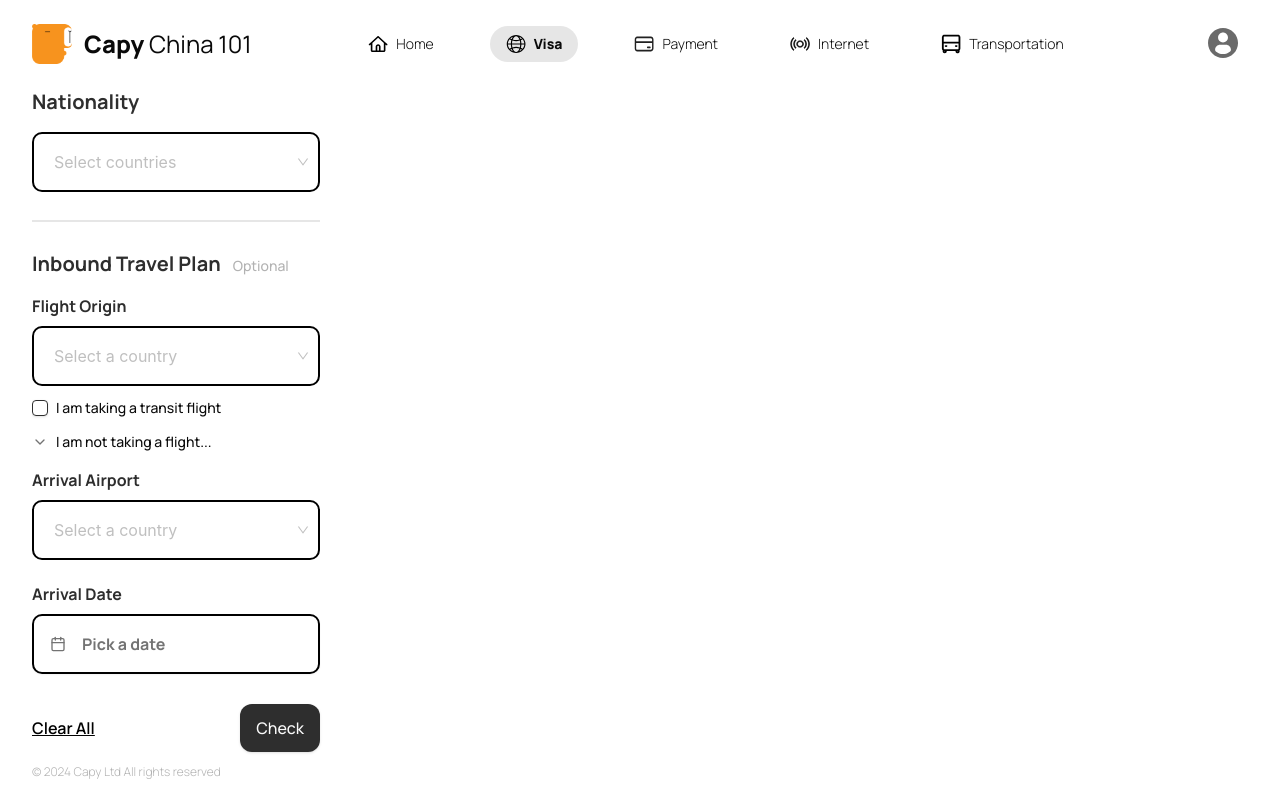
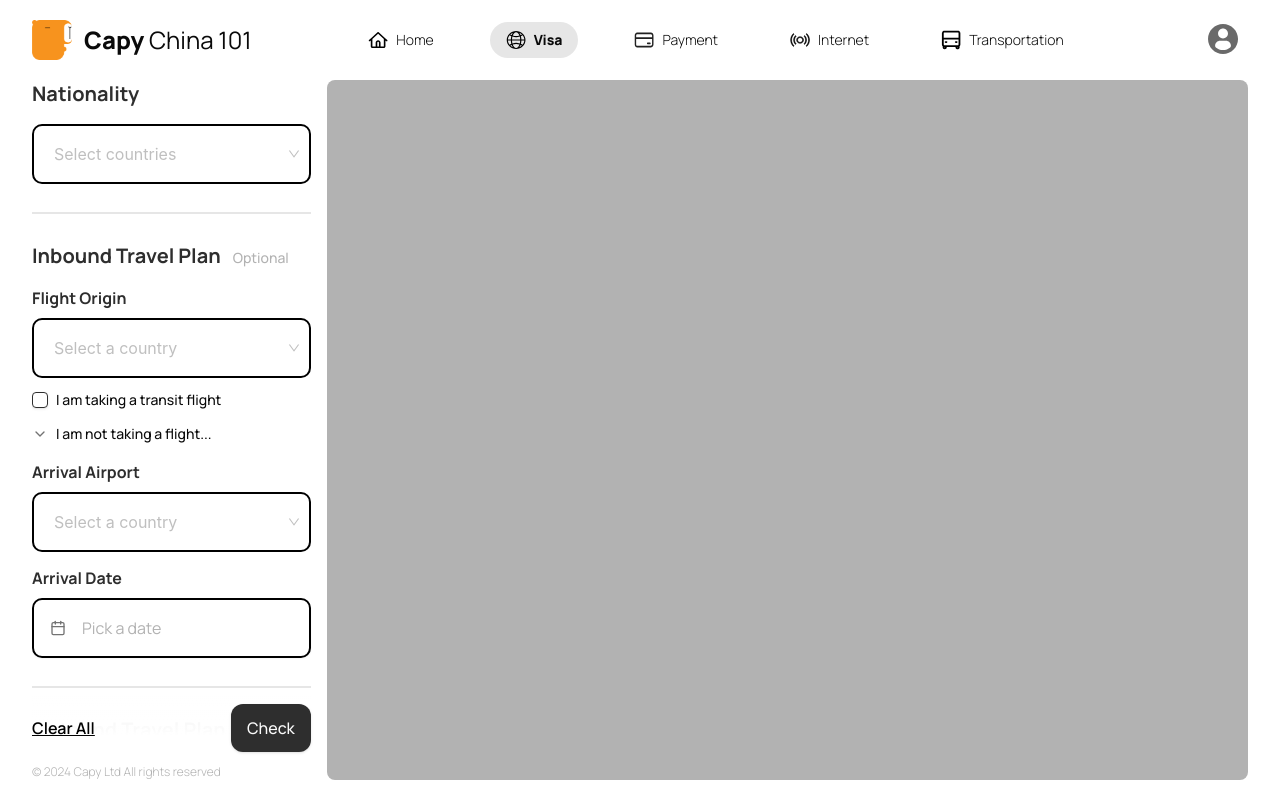
Before and after one commit to ZixuanW46/visa-checker-nextjs, a Next.js app: page /visa in a window 1280 px wide. Built offline with nearby package versions, Linux system fonts and the light colour scheme.

Commit message:
full input panel

```diff
--- a/app/visa/page.tsx
+++ b/app/visa/page.tsx
@@ -4,8 +4,9 @@ import InputPanel from "@/components/InputPanel";
 const page = () => {
   return (
     <>
-      <div className="flex flex-1 mx-8 mb-5 h-full">
+      <div className="flex flex-1 px-8 pb-5 w-full max-h-[calc(100vh-5rem)]">
         <InputPanel />
+        <div className="bg-gray-200 rounded-lg w-full h-full"></div>
       </div>
     </>
   );
--- a/components/DatePicker.tsx
+++ b/components/DatePicker.tsx
@@ -13,9 +13,12 @@ import {
   PopoverTrigger,
 } from "@/components/ui/popover";
 
-export function DatePicker() {
-  const [date, setDate] = React.useState<Date>();
+interface DatePickerProps {
+  value: Date | undefined;
+  onChange: (date: Date | undefined) => void;
+}
 
+export function DatePicker({ value, onChange }: DatePickerProps) {
   return (
     <Popover>
       <PopoverTrigger asChild>
@@ -25,18 +28,24 @@ export function DatePicker() {
             "w-full justify-start text-left font-normal h-[60px]",
             "border-2 border-black rounded-[10px]",
             "text-base font-bold",
-            !date && "text-muted-foreground"
+            !value && "text-muted-foreground"
           )}
         >
           <CalendarIcon className="mr-2 h-4 w-4" />
-          {date ? format(date, "PPP") : <span>Pick a date</span>}
+          {value ? (
+            format(value, "PPP")
+          ) : (
+            <span className="text-gray-200 text-base font-normal">
+              Pick a date
+            </span>
+          )}
         </Button>
       </PopoverTrigger>
       <PopoverContent className="w-auto p-0">
         <Calendar
           mode="single"
-          selected={date}
-          onSelect={setDate}
+          selected={value}
+          onSelect={onChange}
           initialFocus
           classNames={{
             day_selected:
--- a/components/InputPanel.tsx
+++ b/components/InputPanel.tsx
@@ -17,11 +17,23 @@ const InputPanel = () => {
   const [selectedPort, setSelectedPort] = useState<string | undefined>(
     undefined
   );
+  const [selectedDate, setSelectedDate] = useState<Date | undefined>(undefined);
+  const [selectedOutbound, setSelectedOutbound] = useState<string | undefined>(
+    undefined
+  );
+  const [selectedOutboundPort, setSelectedOutboundPort] = useState<
+    string | undefined
+  >(undefined);
+  const [selectedOutboundDate, setSelectedOutboundDate] = useState<
+    Date | undefined
+  >(undefined);
 
   const handleSubmit = () => {
     const formData = {
       nationality: selectedCountries,
       inboundPlan: selectedInbound,
+      port: selectedPort,
+      arrivalDate: selectedDate,
     };
 
     // Use this formData to submit to your API
@@ -32,11 +44,11 @@ const InputPanel = () => {
     setSelectedCountries([]);
     setSelectedInbound(undefined);
     setSelectedPort(undefined);
+    setSelectedDate(undefined);
   };
 
   return (
-    <div className="w-3/12 min-w-56 max-w-96 flex flex-col h-full ">
-      <div className="flex-1 overflow-y-auto pr-4 w-full flex flex-col flex-nowrap items-center">
+    <div className="w-96 min-w-56 max-w-96 flex flex-col overflow-y-auto pr-4">
       <div id="input-section" className="w-full flex-1">
         <div id="section-1" className="w-full">
           <p className="inputTitle">Nationality</p>
@@ -68,14 +80,47 @@ const InputPanel = () => {
           </div>
           <div>
             <p className="inputSubtitle">Arrival Airport</p>
-              <SingleSelectPort
-                value={selectedPort}
-                onChange={setSelectedPort}
+            <SingleSelectPort value={selectedPort} onChange={setSelectedPort} />
+          </div>
+          <div className="mt-8">
+            <p className="inputSubtitle">Arrival Date</p>
+            <DatePicker value={selectedDate} onChange={setSelectedDate} />
+          </div>
+        </div>
+        <div className="w-full h-[2px] bg-gray-300 my-7"></div>
+        <div id="section-3" className="w-full">
+          <p className="inputTitle">
+            <span className="whitespace-nowrap">Outound Travel Plan</span>
+            <span className="text-gray-200 font-medium text-sm block custom:inline custom:ml-3">
+              Optional
+            </span>
+          </p>
+          <div>
+            <p className="inputSubtitle">Flight Destination</p>
+            <SingleSelectCountry
+              value={selectedOutbound}
+              onChange={setSelectedOutbound}
             />
           </div>
-            <div className="mt-10">
-              <p className="inputSubtitle">Arrival Date</p>
-              <DatePicker />
+          <div className="mt-8">
+            <TransitAlert />
+          </div>
+          <div className="">
+            <NoneFlightNotice />
+          </div>
+          <div>
+            <p className="inputSubtitle">Departure Airport</p>
+            <SingleSelectPort
+              value={selectedOutboundPort}
+              onChange={setSelectedOutboundPort}
+            />
+          </div>
+          <div className="mt-8">
+            <p className="inputSubtitle">Departure Date</p>
+            <DatePicker
+              value={selectedOutboundDate}
+              onChange={setSelectedOutboundDate}
+            />
           </div>
         </div>
       </div>
@@ -87,10 +132,7 @@ const InputPanel = () => {
           >
             Clear All
           </button>
-            <Button
-              onClick={handleSubmit}
-              className="h-12 rounded-xl text-base"
-            >
+          <Button onClick={handleSubmit} className="h-12 rounded-xl text-base">
             Check
           </Button>
         </div>
@@ -99,7 +141,6 @@ const InputPanel = () => {
         </div>
       </div>
     </div>
-    </div>
   );
 };
 
--- a/components/Navbar.tsx
+++ b/components/Navbar.tsx
@@ -15,7 +15,7 @@ interface NavbarProps {
 
 const Navbar = ({ tab = "home" }: NavbarProps) => {
   return (
-    <div className="flex justify-between items-center px-8 my-1 h-20 w-full">
+    <div className="flex justify-between items-center px-8 h-20 w-full flex-shrink-0">
       <div className="flex gap-3 min-w-56">
         <Image src={capyLogo} alt="capy logo" width={40} height={40} />
         <p className="text-2xl font-extrabold pt-1">
```
Lines whose indentation alone changed are shown as unchanged.
